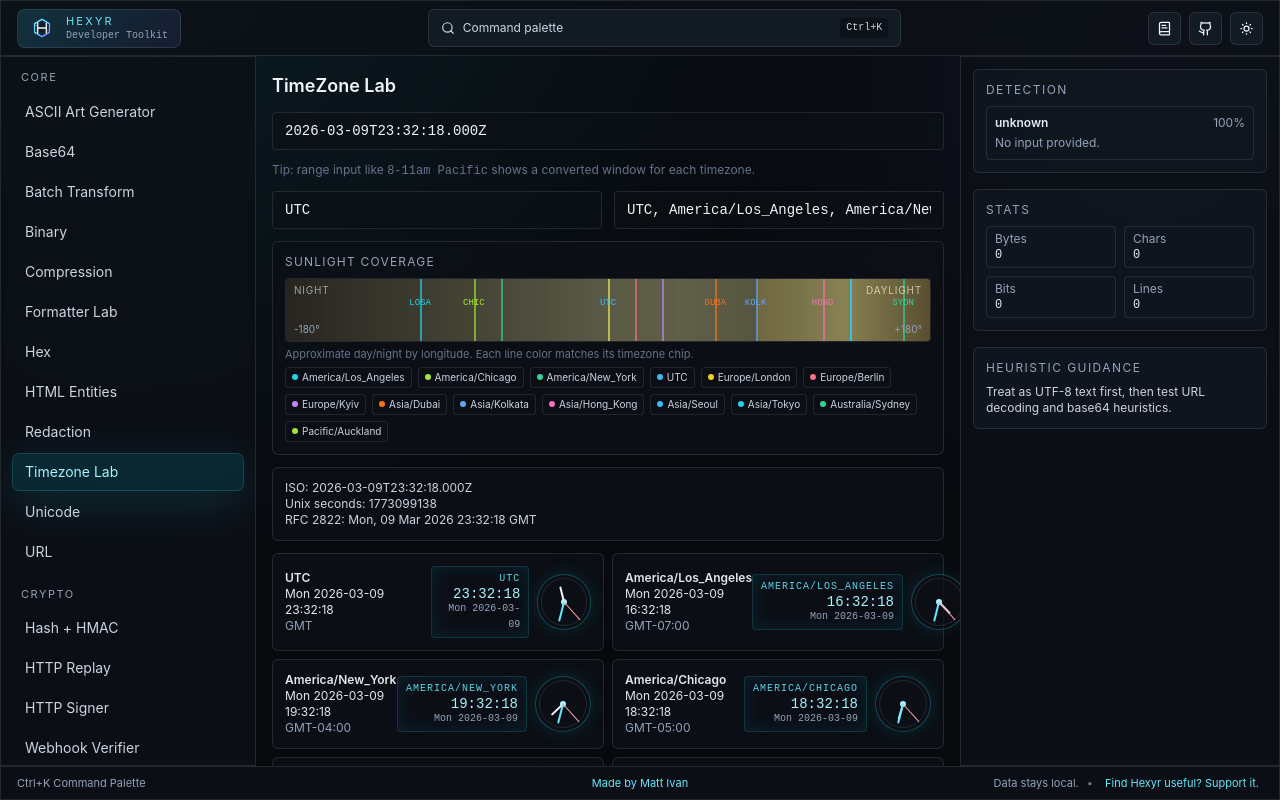
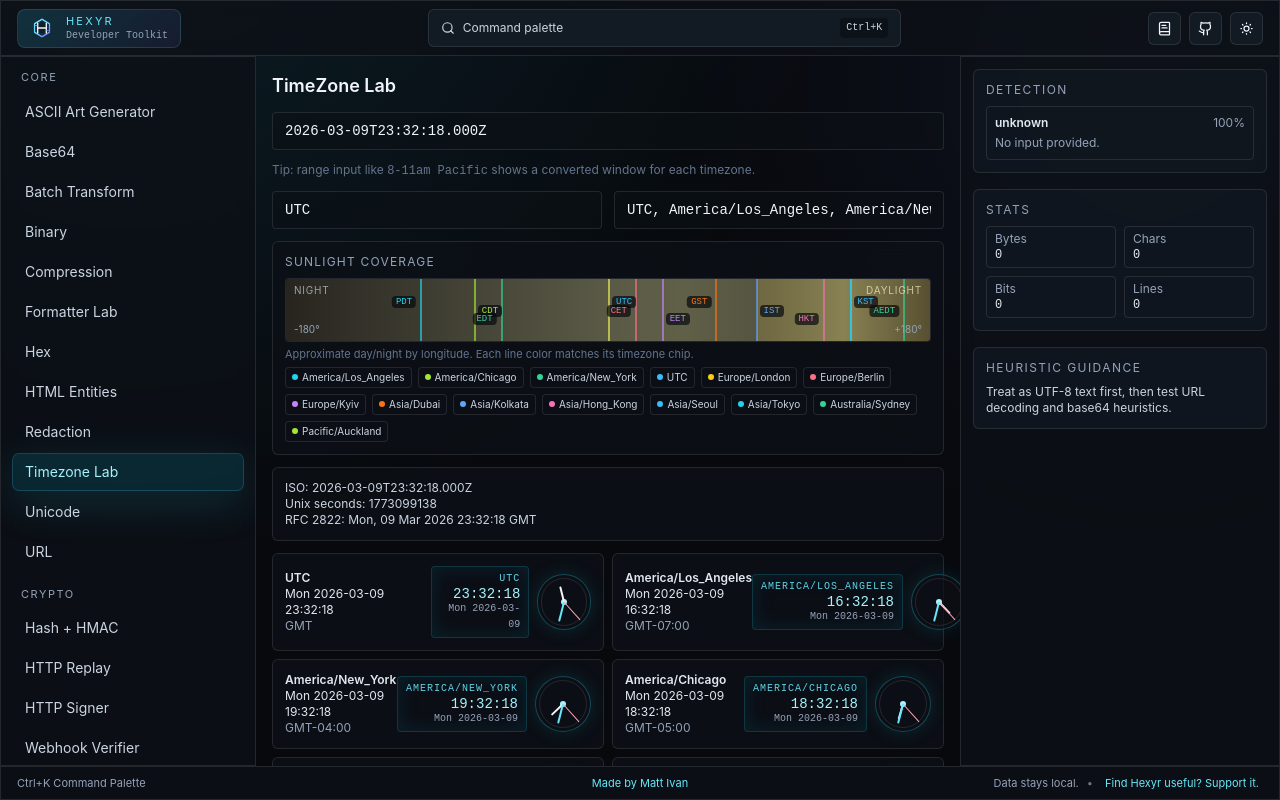
Before and after one commit to neuralnexus/hexyr, a React (Vite) app: page /tool/timezone in a window 1280 px wide. Built offline with nearby package versions, Linux system fonts and the light colour scheme.

Commit message:
refine timezone map labels with DST-aware abbreviations

```diff
--- a/src/app/features/timezone/TimezoneLabPage.tsx
+++ b/src/app/features/timezone/TimezoneLabPage.tsx
@@ -41,9 +41,25 @@
   return sign * (Number.parseInt(m[2], 10) + Number.parseInt(m[3], 10) / 60);
 }
 
-function shortZoneLabel(zone: string): string {
+function shortZoneLabel(zone: string, offset: string): string {
+  if (zone === 'UTC') return 'UTC';
+  if (zone === 'America/Los_Angeles') return offset === 'GMT-07:00' ? 'PDT' : 'PST';
+  if (zone === 'America/New_York') return offset === 'GMT-04:00' ? 'EDT' : 'EST';
+  if (zone === 'America/Chicago') return offset === 'GMT-05:00' ? 'CDT' : 'CST';
+  if (zone === 'Europe/London') return offset === 'GMT+01:00' ? 'BST' : 'GMT';
+  if (zone === 'Europe/Berlin') return offset === 'GMT+02:00' ? 'CEST' : 'CET';
+  if (zone === 'Europe/Kyiv') return offset === 'GMT+03:00' ? 'EEST' : 'EET';
+  if (zone === 'Asia/Dubai') return 'GST';
+  if (zone === 'Asia/Kolkata') return 'IST';
+  if (zone === 'Asia/Hong_Kong') return 'HKT';
+  if (zone === 'Asia/Seoul') return 'KST';
+  if (zone === 'Asia/Tokyo') return 'JST';
+  if (zone === 'Australia/Sydney') return offset === 'GMT+11:00' ? 'AEDT' : 'AEST';
+  if (zone === 'Pacific/Auckland') return offset === 'GMT+13:00' ? 'NZDT' : 'NZST';
+
   const tail = zone.split('/').at(-1) ?? zone;
-  return tail.replace(/_/g, '').slice(0, 4).toUpperCase();
+  const normalized = tail.replace(/[^A-Za-z]/g, '').toUpperCase();
+  return (normalized.slice(0, 4) || 'TZ').padEnd(3, 'X');
 }
 
 function SunCoverageMap({ epochMs, zones }: { epochMs: number; zones: Array<{ zone: string; offset: string }> }) {
@@ -65,13 +81,18 @@
       zone: zone.zone,
       x: toX(lon),
       color: markerPalette[idx % markerPalette.length],
-      short: shortZoneLabel(zone.zone),
+      short: shortZoneLabel(zone.zone, zone.offset),
     };
   });
 
   const labelMarkers = markers
     .sort((a, b) => a.x - b.x)
-    .filter((marker, idx, arr) => idx === 0 || marker.x - arr[idx - 1].x >= 5);
+    .filter((marker, idx, arr) => idx === 0 || marker.x - arr[idx - 1].x >= 4)
+    .map((marker, idx) => ({
+      ...marker,
+      side: idx % 2 === 0 ? -1 : 1,
+      row: idx % 3,
+    }));
 
   return (
     <div className="glass rounded-md p-3">
@@ -100,10 +121,15 @@
           {labelMarkers.map((marker) => (
             <div
               key={`${marker.zone}-label`}
-              className="absolute -translate-x-1/2 text-[9px] font-mono"
-              style={{ left: `${marker.x}%`, top: '1.15rem', color: marker.color }}
+              className="absolute text-[9px] font-mono"
+              style={{
+                left: `${marker.x}%`,
+                top: `${1.05 + marker.row * 0.55}rem`,
+                color: marker.color,
+                transform: marker.side === -1 ? 'translateX(calc(-100% - 4px))' : 'translateX(4px)',
+              }}
             >
-              {marker.short}
+              <span className="rounded bg-surface-950/70 px-1 py-[1px]">{marker.short}</span>
             </div>
           ))}
         </div>
```
